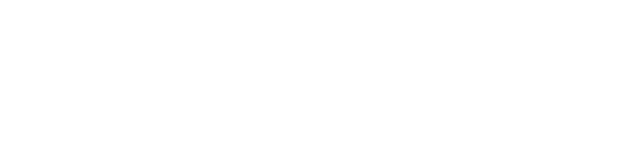
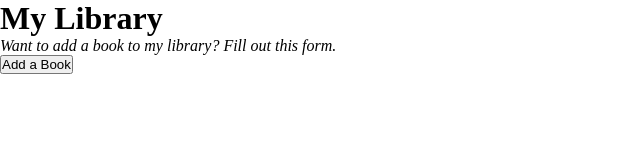
Before and after one commit to AbdulkarimMziya/Odin_Library, a plain HTML site: page index.html in a window 1280 px wide. Shown: the whole page, without its empty margins (0-640 px from the left). Drawn offline with Linux system fonts and the light colour scheme.

Commit message:
style: apply global CSS reset for consistent layout

```diff
--- a/index.html
+++ b/index.html
@@ -9,5 +9,12 @@
 </head>
 <body>
 
+    <header>
+        <h1>My Library</h1>
+        <p><em>Want to add a book to my library? Fill out this form.</em></p>
+        <button class="btn btnDisplayForm">Add a Book</button>
+    </header>
+
+
 </body>
 </html>
--- a/styles.css
+++ b/styles.css
@@ -0,0 +1,5 @@
+* {
+    margin: 0;
+    padding: 0;
+    box-sizing: border-box;
+}
```
